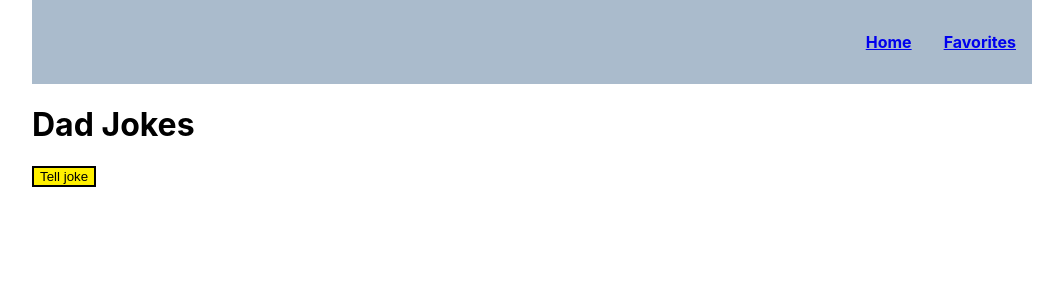
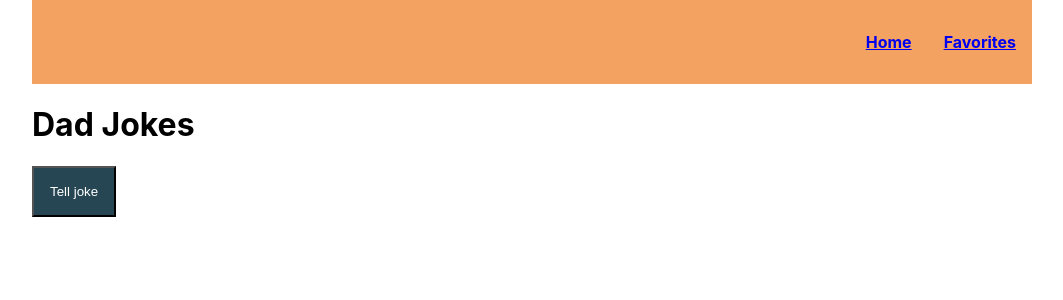
Before and after one commit to rich-martinez/dad-joke-generator, a React (Create React App) app: page / in a window 1280 px wide. Shown: the top 300 px of the page, without its empty margins (108-1171 px from the left). Built offline with nearby package versions, Linux system fonts and the light colour scheme.

Commit message:
Update styles to use theme

```diff
--- a/src/components/DadJoke.js
+++ b/src/components/DadJoke.js
@@ -7,10 +7,16 @@ export const DadJoke = ({currentJoke: {joke, id}, updateJoke}) => {
         display: flex;
         gap: 2rem;
     `;
+    const BlockQuote = styled.blockquote`
+        background-color: #eee;
+        padding: 1rem;
+        border-left: 1rem solid #2A9D8F;
+        margin: 0 0 2rem;
+    `;
 
     return (
         <section>
-            {joke !== null ? <blockquote>{joke}</blockquote> : null}
+            {joke !== null ? <BlockQuote>{joke}</BlockQuote> : null}
             <ButtonContainer>
                 <GeneratorButton setCurrentJoke={updateJoke} />
                 {joke !== null ? <FavoritesButton currentJoke={{joke, id}}>Add to favorites</FavoritesButton> : null}
--- a/src/components/Favorites.js
+++ b/src/components/Favorites.js
@@ -10,13 +10,20 @@ export const Favorites = () => {
         grid-template-columns: repeat(3, 1fr);
     `;
     const ClearFavoritesButton = styled.button`
-        background-color: #fff000;
-        border: 2px solid #000;
+        background-color: #264653;
+        padding: 1rem;
+        color: white;
         cursor: pointer;
         grid-column-start: 1;
+
+        &:hover {
+            background-color: #2a9d8f;
+        }
     `;
     const Article = styled.article`
-        background-color: grey;
+        background-color: #eee;
+        padding: 1rem;
+        border-left: 1rem solid #2A9D8F;
     `;
 
     const favoritJokesInitialValue = {};
--- a/src/components/FavoritesButton.js
+++ b/src/components/FavoritesButton.js
@@ -11,9 +11,14 @@ export const FavoritesButton = ({currentJoke}) => {
     };
 
     const Button = styled.button`
-        background-color: #fff000;
-        border: 2px solid #000;
+        background-color: #264653;
+        padding: 1rem;
+        color: white;
         cursor: pointer;
+
+        &:hover {
+            background-color: #2a9d8f;
+        }
     `;
 
     return (
--- a/src/components/GeneratorButton.js
+++ b/src/components/GeneratorButton.js
@@ -2,9 +2,14 @@ import styled from 'styled-components';
 
 export const GeneratorButton = ({setCurrentJoke}) => {
     const Button = styled.button`
-        background-color: #fff000;
-        border: 2px solid #000;
+        background-color: #264653;
+        padding: 1rem;
+        color: white;
         cursor: pointer;
+
+        &:hover {
+            background-color: #2a9d8f;
+        }
     `;
 
     return (
--- a/src/components/Header.js
+++ b/src/components/Header.js
@@ -3,7 +3,7 @@ import styledComponents from "styled-components";
 
 export const Header = () => {
     const Header = styledComponents.header`
-        background-color: #aabbcc;
+        background-color: #F4A261;
         font-weight: bold;
         padding: 1rem;
 
```
